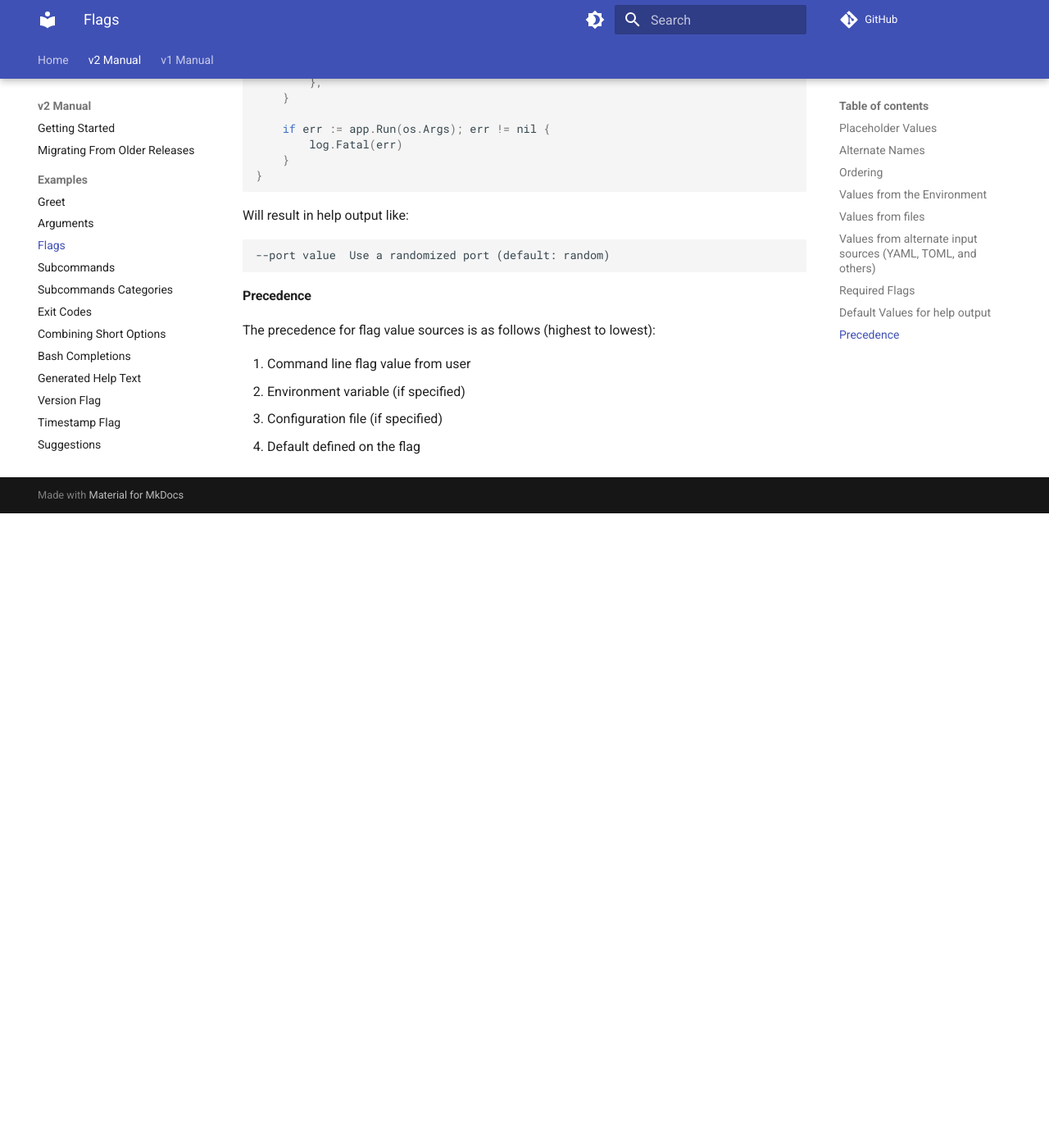
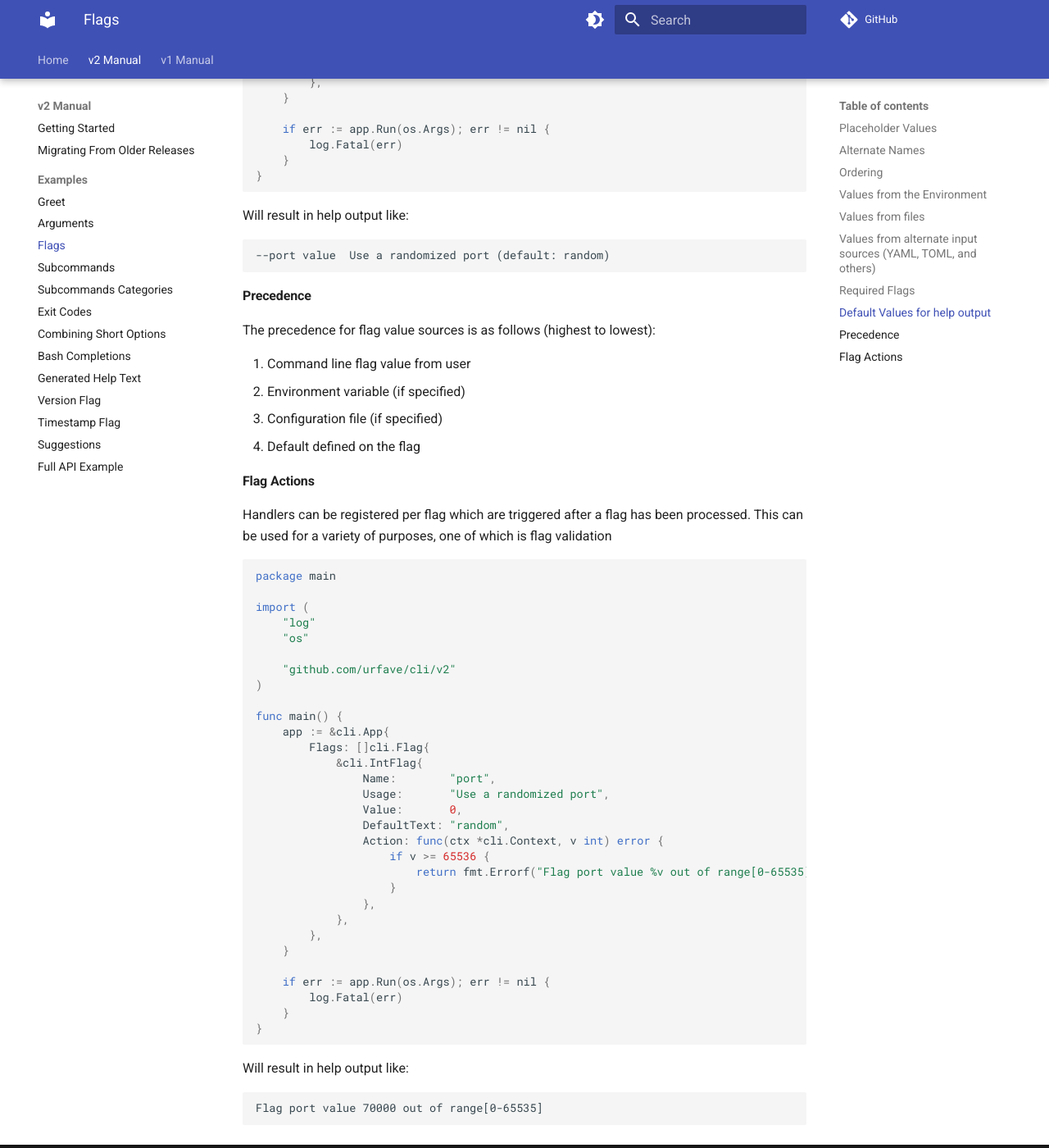
Before and after one commit to urfave/cli, an MkDocs documentation site: the page built from docs/v2/examples/flags.md, in a window 1280 px wide and 1400 px high, scrolled down 9987 px. Shown: the whole window at 82% size. Built offline with MkDocs 1.6.1 and Material for MkDocs 9.7.7, drawn with Linux system fonts in a browser that asks for light colours; comment, search, counter and statistics services are not loaded; before the commit the page ends 10613 px from its top, so only the background shows below that.

Commit message:
Documentation:(issue_786) Add docs for flag validation

````diff
--- a/docs/v2/examples/flags.md
+++ b/docs/v2/examples/flags.md
@@ -596,3 +596,51 @@
 0. Environment variable (if specified)
 0. Configuration file (if specified)
 0. Default defined on the flag
+
+#### Flag Actions
+
+Handlers can be registered per flag which are triggered after a flag has been processed.
+This can be used for a variety of purposes, one of which is flag validation
+
+<!-- {
+  "args": ["&#45;&#45;port 70000"],
+  "output": "Flag port value 70000 out of range[0-65535]"
+} -->
+```go
+package main
+
+import (
+	"log"
+	"os"
+
+	"github.com/urfave/cli/v2"
+)
+
+func main() {
+	app := &cli.App{
+		Flags: []cli.Flag{
+			&cli.IntFlag{
+				Name:        "port",
+				Usage:       "Use a randomized port",
+				Value:       0,
+				DefaultText: "random",
+				Action: func(ctx *cli.Context, v int) error {
+					if v >= 65536 {
+						return fmt.Errorf("Flag port value %v out of range[0-65535]", v)
+					}
+				},
+			},
+		},
+	}
+
+	if err := app.Run(os.Args); err != nil {
+		log.Fatal(err)
+	}
+}
+```
+
+Will result in help output like:
+
+```
+Flag port value 70000 out of range[0-65535]
+```
````
